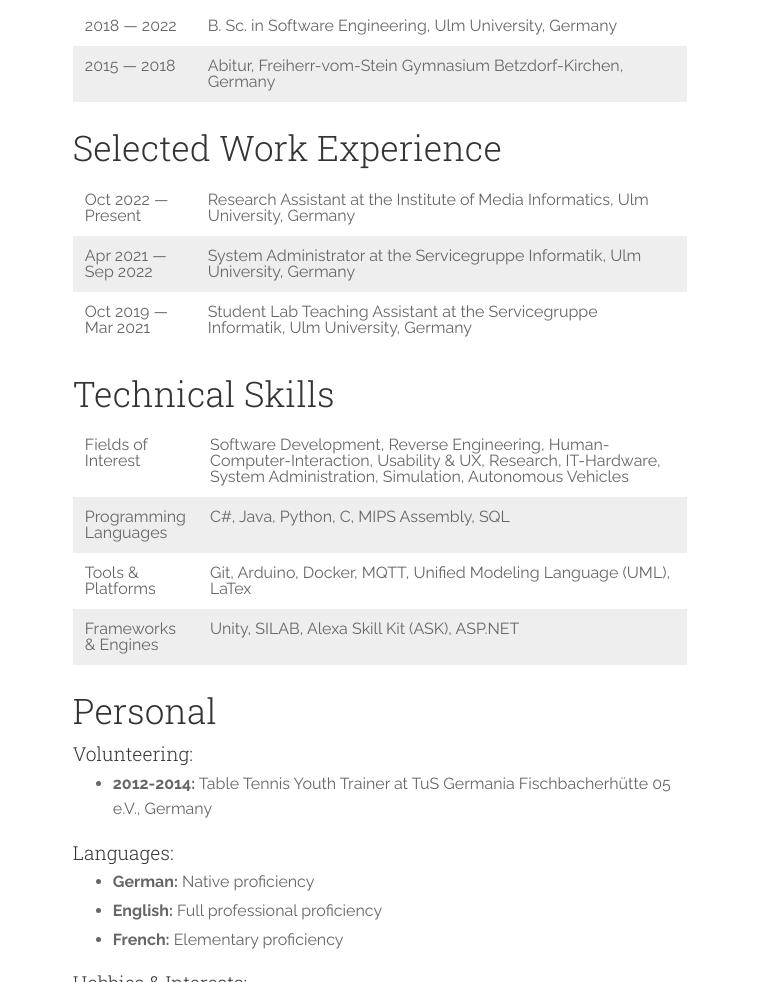
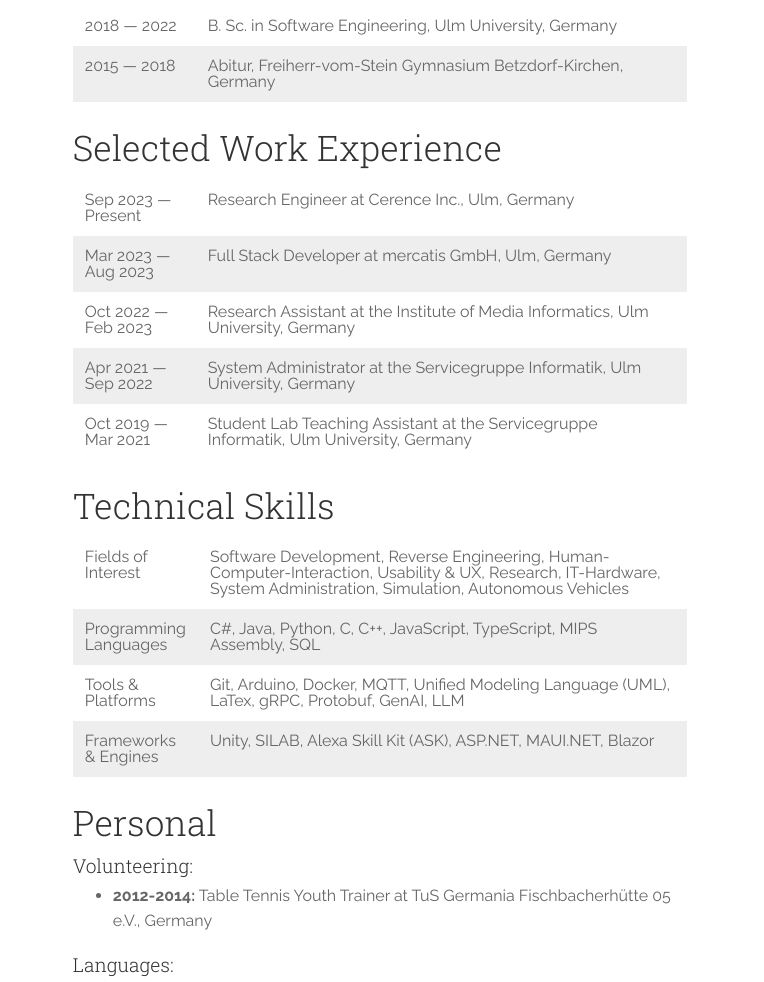
Before and after one commit to Brotenko/brotenko.github.io, a plain HTML site: page cv/index.html in a window 1280 px wide. Shown: the part 601-1583 px from the top of the page, 516-1280 px from the left. Drawn offline with nearby package versions, Linux system fonts and the light colour scheme.

Commit message:
Update CV

```diff
--- a/cv/index.html
+++ b/cv/index.html
@@ -105,7 +105,7 @@
         <h1>Curriculum Vitae</h1>
         <h2>Summary</h2>
           <p>I am a <strong>software engineer</strong> with experience in software development, reverse engineering, and simulation design. I am experienced with C#, Unity, SILAB, Java, C, Python, Arduino, and more.</p>
-          <p>My <strong>main project</strong> is collaborating with an international team of reverse engineers to manually decompile a retro videogame's MIPS assembly code into C for preservation purposes. I also collaborated with a team of <strong>hobbyist game developers</strong> to modify a pre-existing project in order to include our original ideas, and assets.</p>
+          <p>My <strong>main open source project</strong> is collaborating with an international team of reverse engineers to manually decompile a retro videogame's MIPS assembly code into C for preservation purposes. I also collaborated with a team of <strong>hobbyist game developers</strong> to modify a pre-existing project in order to include our original ideas, and assets.</p>
           <p>My strength is coming up with creative and effective solutions to problems and realising them in a timely and <strong>professional manner</strong>. I'm always looking for new tools and projects to indulge myself in and learn from.</p>
         <h2>Education</h2>
           <table>
@@ -132,7 +132,15 @@
             </colgroup>
             <tbody>
               <tr class="odd">
-                <td align="left">Oct 2022 — Present</td>
+                <td align="left">Sep 2023 — Present</td>
+                <td align="left">Research Engineer at Cerence Inc., Ulm, Germany</td>
+              </tr>
+              <tr class="even">
+                <td align="left">Mar 2023 — Aug 2023</td>
+                <td align="left">Full Stack Developer at mercatis GmbH, Ulm, Germany</td>
+              </tr>
+              <tr class="odd">
+                <td align="left">Oct 2022 — Feb 2023</td>
                 <td align="left">Research Assistant at the Institute of Media Informatics, Ulm University, Germany</td>
               </tr>
               <tr class="even">
@@ -158,15 +166,15 @@
               </tr>
               <tr class="even">
                 <td align="left">Programming Languages</td>
-                <td align="left">C#, Java, Python, C, MIPS Assembly, SQL</td>
+                <td align="left">C#, Java, Python, C, C++, JavaScript, TypeScript, MIPS Assembly, SQL</td>
               </tr>
               <tr class="odd">
                 <td align="left">Tools & Platforms</td>
-                <td align="left">Git, Arduino, Docker, MQTT, Unified Modeling Language (UML), LaTex</td>
+                <td align="left">Git, Arduino, Docker, MQTT, Unified Modeling Language (UML), LaTex, gRPC, Protobuf, GenAI, LLM</td>
               </tr>
               <tr class="even">
                 <td align="left">Frameworks & Engines</td>
-                <td align="left">Unity, SILAB, Alexa Skill Kit (ASK), ASP.NET</td>
+                <td align="left">Unity, SILAB, Alexa Skill Kit (ASK), ASP.NET, MAUI.NET, Blazor</td>
               </tr>
             </tbody>
           </table>
```
Also changed, not shown: about/index.html (+3 -1 lines), projects/index.html (+1 -1 lines).
